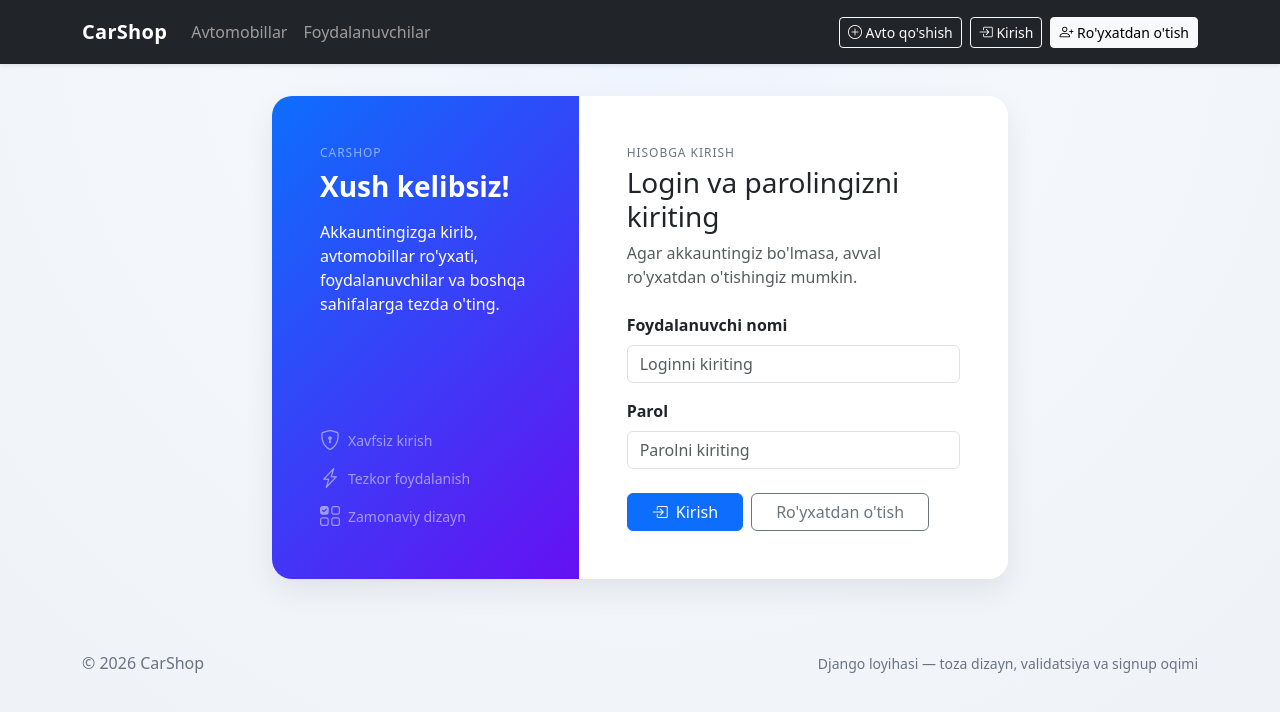
After one commit to lucky2007pro/5.2, a Django app: page /users/login/ in a window 1280 px wide. The commit adds this page. Shown: the top 712 px of the page. Run offline with Django 5.2, Linux system fonts and the light colour scheme.

Commit message:
decrfvtgbyhnu

```diff
--- a/templates/base.html
+++ b/templates/base.html
@@ -71,7 +71,8 @@
             </ul>
             <div class="d-flex gap-2">
                 <a class="btn btn-outline-light btn-sm" href="{% url 'car_create' %}"><i class="bi bi-plus-circle"></i> Avto qo'shish</a>
-                <a class="btn btn-light btn-sm" href="{% url 'signup' %}"><i class="bi bi-person-plus"></i> Sign up</a>
+                <a class="btn btn-outline-light btn-sm" href="{% url 'login' %}"><i class="bi bi-box-arrow-in-right"></i> Kirish</a>
+                <a class="btn btn-light btn-sm" href="{% url 'signup' %}"><i class="bi bi-person-plus"></i> Ro'yxatdan o'tish</a>
             </div>
         </div>
     </div>
--- /dev/null
+++ b/templates/login.html
@@ -0,0 +1,47 @@
+{% extends 'base.html' %}
+
+{% block title %}Tizimga kirish | CarShop{% endblock %}
+
+{% block content %}
+<div class="row justify-content-center align-items-stretch">
+    <div class="col-lg-10 col-xl-8">
+        <div class="card card-soft overflow-hidden">
+            <div class="row g-0">
+                <div class="col-md-5 hero-card p-4 p-md-5 d-flex flex-column justify-content-between">
+                    <div>
+                        <p class="section-label text-white-50 mb-2">CarShop</p>
+                        <h1 class="h3 fw-bold mb-3">Xush kelibsiz!</h1>
+                        <p class="mb-0 text-white-75">
+                            Akkauntingizga kirib, avtomobillar ro'yxati, foydalanuvchilar va boshqa sahifalarga tezda o'ting.
+                        </p>
+                    </div>
+                    <div class="mt-4 small text-white-50">
+                        <div class="d-flex align-items-center gap-2 mb-2"><i class="bi bi-shield-lock fs-5"></i> Xavfsiz kirish</div>
+                        <div class="d-flex align-items-center gap-2 mb-2"><i class="bi bi-lightning-charge fs-5"></i> Tezkor foydalanish</div>
+                        <div class="d-flex align-items-center gap-2"><i class="bi bi-ui-checks-grid fs-5"></i> Zamonaviy dizayn</div>
+                    </div>
+                </div>
+
+                <div class="col-md-7 p-4 p-md-5 bg-white">
+                    <div class="mb-4">
+                        <p class="section-label mb-1">Hisobga kirish</p>
+                        <h2 class="h3 mb-2">Login va parolingizni kiriting</h2>
+                        <p class="text-muted mb-0">Agar akkauntingiz bo'lmasa, avval ro'yxatdan o'tishingiz mumkin.</p>
+                    </div>
+
+                    <form method="post" novalidate>
+                        {% csrf_token %}
+                        {% include 'includes/form_fields.html' %}
+                        <div class="d-flex flex-column flex-sm-row gap-2 mt-4">
+                            <button type="submit" class="btn btn-primary px-4">
+                                <i class="bi bi-box-arrow-in-right me-1"></i> Kirish
+                            </button>
+                            <a href="{% url 'signup' %}" class="btn btn-outline-secondary px-4">Ro'yxatdan o'tish</a>
+                        </div>
+                    </form>
+                </div>
+            </div>
+        </div>
+    </div>
+</div>
+{% endblock %}
--- a/users/form.py
+++ b/users/form.py
@@ -5,6 +5,17 @@ from django import forms
 from django.contrib.auth.password_validation import validate_password
 
 from .models import User
+
+class LoginForm(forms.Form):
+    username = forms.CharField(
+        label="Foydalanuvchi nomi",
+        max_length=150,
+        widget=forms.TextInput(attrs={"class": "form-control", "placeholder": "Loginni kiriting", "autocomplete": "username"}),
+    )
+    password = forms.CharField(
+        label="Parol",
+        widget=forms.PasswordInput(attrs={"class": "form-control", "placeholder": "Parolni kiriting", "autocomplete": "current-password"}),
+    )
 
 
 class UserForm(forms.ModelForm):
--- a/users/urls.py
+++ b/users/urls.py
@@ -1,9 +1,10 @@
 from django.urls import path
 
-from .views import UserListView, UserDetailView, SignUpView, UserUpdateView, UserDeleteView
+from .views import UserListView, UserDetailView, SignUpView, UserUpdateView, UserDeleteView, LoginView
 
 urlpatterns = [
     path("", UserListView.as_view(), name="user_list"),
+    path("login/", LoginView.as_view(), name="login"),
     path("signup/", SignUpView.as_view(), name="signup"),
     path("<int:pk>/", UserDetailView.as_view(), name="user_detail"),
     path("<int:pk>/update/", UserUpdateView.as_view(), name="user_update"),
--- a/users/views.py
+++ b/users/views.py
@@ -1,7 +1,7 @@
 from django.urls import reverse_lazy
 from django.views.generic import ListView, DetailView, CreateView, UpdateView, DeleteView
 
-from .form import UserForm, UserUpdateForm
+from .form import UserForm, UserUpdateForm, LoginForm
 from .models import User
 
 class UserListView(ListView):
@@ -29,3 +29,30 @@ class UserUpdateView(UpdateView):
 class UserDeleteView(DeleteView):
     model = User
     success_url = reverse_lazy('user_list')
+
+
+from django.shortcuts import render, redirect
+from django.contrib.auth import authenticate, login
+from django.views import View
+
+
+class LoginView(View):
+    def get(self, request):
+        form = LoginForm()
+        return render(request, 'login.html', {'form': form})
+
+    def post(self, request):
+        form = LoginForm(request.POST)
+        if form.is_valid():
+            username = form.cleaned_data['username']
+            password = form.cleaned_data['password']
+
+            user = authenticate(request, username=username, password=password)
+
+            if user is not None:
+                login(request, user)
+                return redirect('car_list')
+            else:
+                form.add_error(None, "Login yoki parol noto'g'ri")
+
+        return render(request, 'login.html', {'form': form})
```
